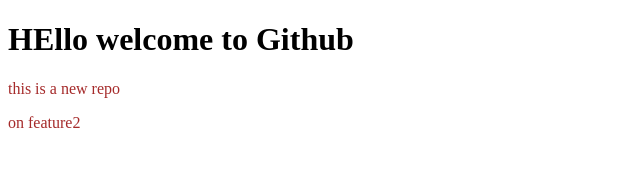
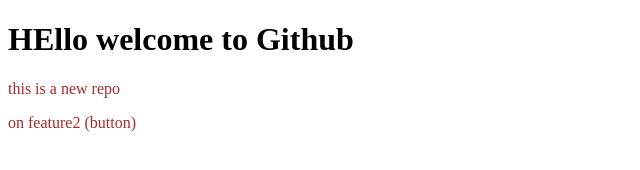
Before and after one commit to dhruvnasit2605/localrepo, a plain HTML site: page index.html in a window 1280 px wide. Shown: the full height of the page, 0-640 px from the left. Drawn offline with Linux system fonts and the light colour scheme.

```diff
--- a/index.html
+++ b/index.html
@@ -9,7 +9,7 @@
 <body>
     <h1>HEllo welcome to Github</h1>
 <p>this is a new repo</p>
-<p>on feature2</p>
+<p>on feature2 (button)</p>
 
 </body>
 </html>
```
